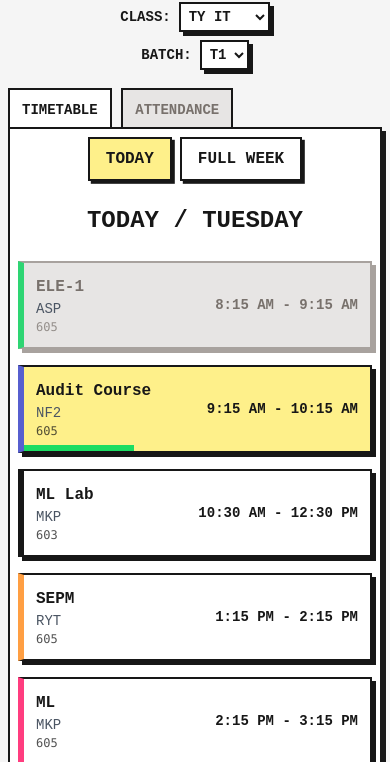
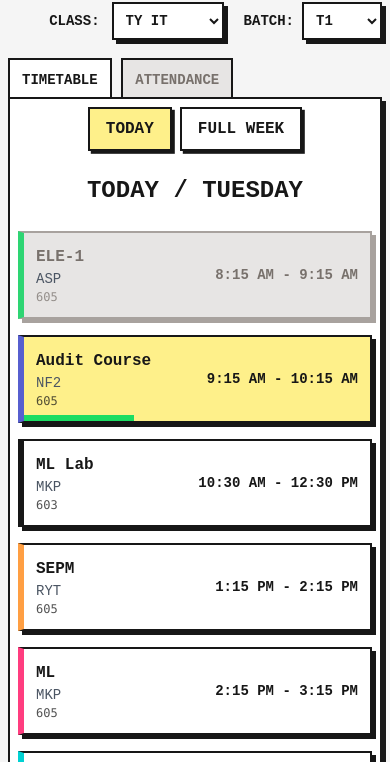
Before and after one commit to swarooppatilx/timetable, a plain HTML site: page public/index.html in a window 390 px wide. Shown: the part 58-820 px from the top of the page. Drawn offline with nearby package versions, Linux system fonts and the light colour scheme; a web font is replaced by a local one.

Commit message:
feat: btns ui update for mobile

```diff
--- a/public/index.html
+++ b/public/index.html
@@ -97,14 +97,16 @@
             <h1 class="text-3xl sm:text-4xl md:text-5xl font-bold uppercase tracking-wider">Timetable</h1>
         </header>
 
-        <div id="selectors" class="flex flex-col sm:flex-row justify-center items-center gap-2 sm:gap-4 mb-4">
-            <div class="flex items-center gap-2">
-                <label for="classSelector" class="font-bold text-sm">CLASS:</label>
-                <select id="classSelector" class="card text-sm p-1 font-bold"></select>
+        <div id="selectors" class="w-full flex justify-end mb-4">
+            <div class="flex flex-row gap-5">
+            <div class="flex items-center gap-3">
+                <label for="classSelector" class="font-bold text-sm whitespace-nowrap">CLASS:</label>
+                <select id="classSelector" class="w-28 card text-sm p-2 font-bold"></select>
             </div>
             <div class="flex items-center gap-2">
-                <label for="batchSelector" class="font-bold text-sm">BATCH:</label>
-                <select id="batchSelector" class="card text-sm p-1 font-bold"></select>
+                <label for="batchSelector" class="font-bold text-sm whitespace-nowrap">BATCH:</label>
+                <select id="batchSelector" class="w-20 card text-sm p-2 font-bold"></select>
+            </div>
             </div>
         </div>
 
```
